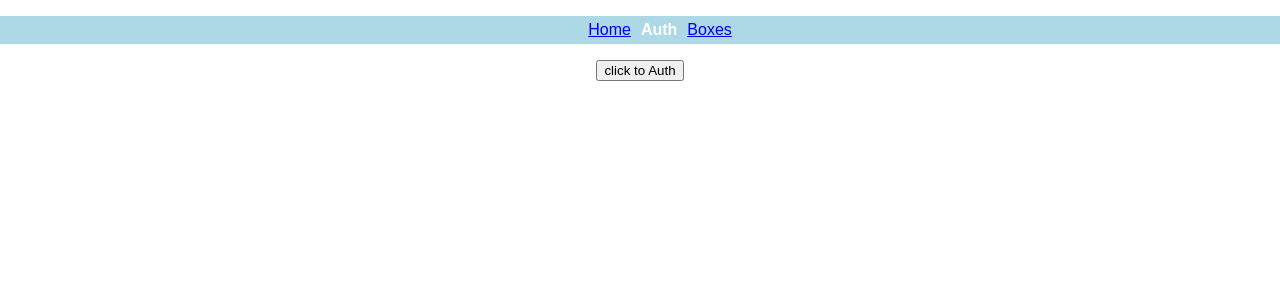
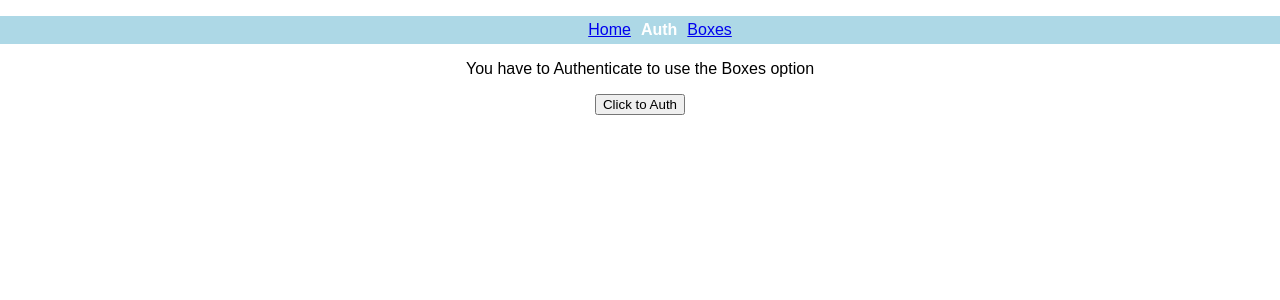
Before and after one commit to javiside/my-react-app, a React (Create React App) app: page /auth in a window 1280 px wide. Shown: the top 300 px of the page. Built offline with nearby package versions, Linux system fonts and the light colour scheme.

Commit message:
Refactored auth

```diff
--- a/src/auth.js
+++ b/src/auth.js
@@ -2,7 +2,10 @@ import React from "react";
 
 const Auth = props => {
   return (
-      <button onClick={props.handleAuth}>click to Auth</button>
+    <div>
+      <p>You have to Authenticate to use the Boxes option</p>
+      <button onClick={props.handleAuth}>Click to Auth</button>
+      </div>
   );
 };
 export default Auth;
--- a/src/blog.js
+++ b/src/blog.js
@@ -11,32 +11,32 @@ class Blog extends Component {
     this.state = {
       auth: false
     };
-    this.authComp = this.authComp.bind(this);
     this.authenticate = this.authenticate.bind(this);
+    this.checkAuth = this.checkAuth.bind(this);
   }
-  authComp() {
+  authenticate(){
+    this.setState({auth: true})
+  }
+  checkAuth() {
     return !this.state.auth ? (
       <Auth handleAuth={this.authenticate} />
     ) : (
-      <Message msg="Authenticated! Access Boxes granted" />
+      <Message msg="Authenticated!, you can access boxes now" />
     );
-  }
-  authenticate() {
-    this.setState({ auth: true });
   }
   render() {
     return (
       <div className="blog">
         <Switch>
           <Route path="/" exact component={Message} />
-          <Route path="/home" component={Message} />
-          <Route path="/auth" component={this.authComp} />
+          <Route path="/auth" exact render={this.checkAuth} />
           {this.state.auth ? (
             <Route path="/boxes" component={Boxes} />
           ) : (
-            <Message msg="You have to Authenticate first" />
+            <Redirect to="/auth" />
           )}
-          <Redirect from="*" to="/" />
+          <Route render={() => <h1>Not Found</h1>} />
+          {/* <Redirect from="*" to="/" /> */}
         </Switch>
       </div>
     );
```
Also changed, not shown: src/message.js (+8 -8 lines).
